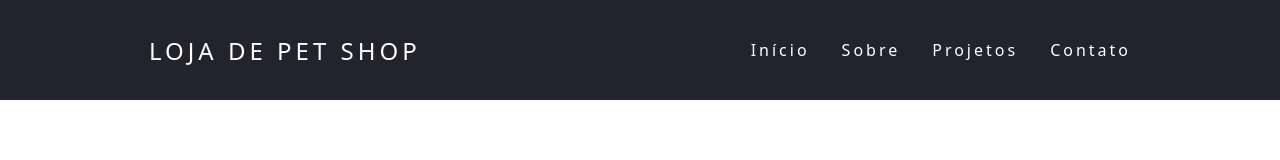
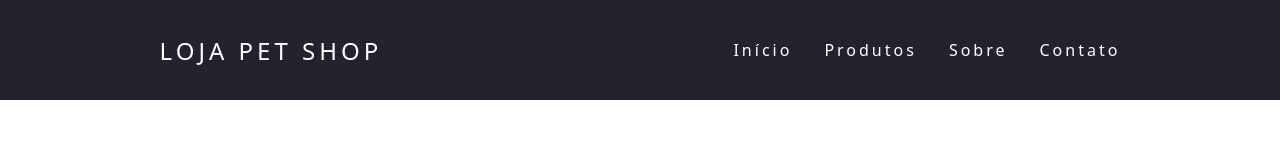
Before and after one commit to wesleypiresads/loja-virtual, a plain HTML site: page index.html in a window 1280 px wide. Drawn offline with Linux system fonts and the light colour scheme.

```diff
--- a/index.html
+++ b/index.html
@@ -10,7 +10,7 @@
 <body>
     <header>
         <nav>
-            <a class="logo" href="index.html">Loja de Pet Shop</a>
+            <a class="logo" href="index.html">Loja Pet Shop</a>
             <div class="mobile-menu">
                 <div class="line1"></div>
                 <div class="line2"></div>
@@ -18,8 +18,8 @@
             </div>
             <ul class="nav-list">
                 <li><a href="#">Início</a></li>
+                <li><a href="#">Produtos</a></li>
                 <li><a href="#">Sobre</a></li>
-                <li><a href="#">Projetos</a></li>
                 <li><a href="#">Contato</a></li>
             </ul>
         </nav>
```
